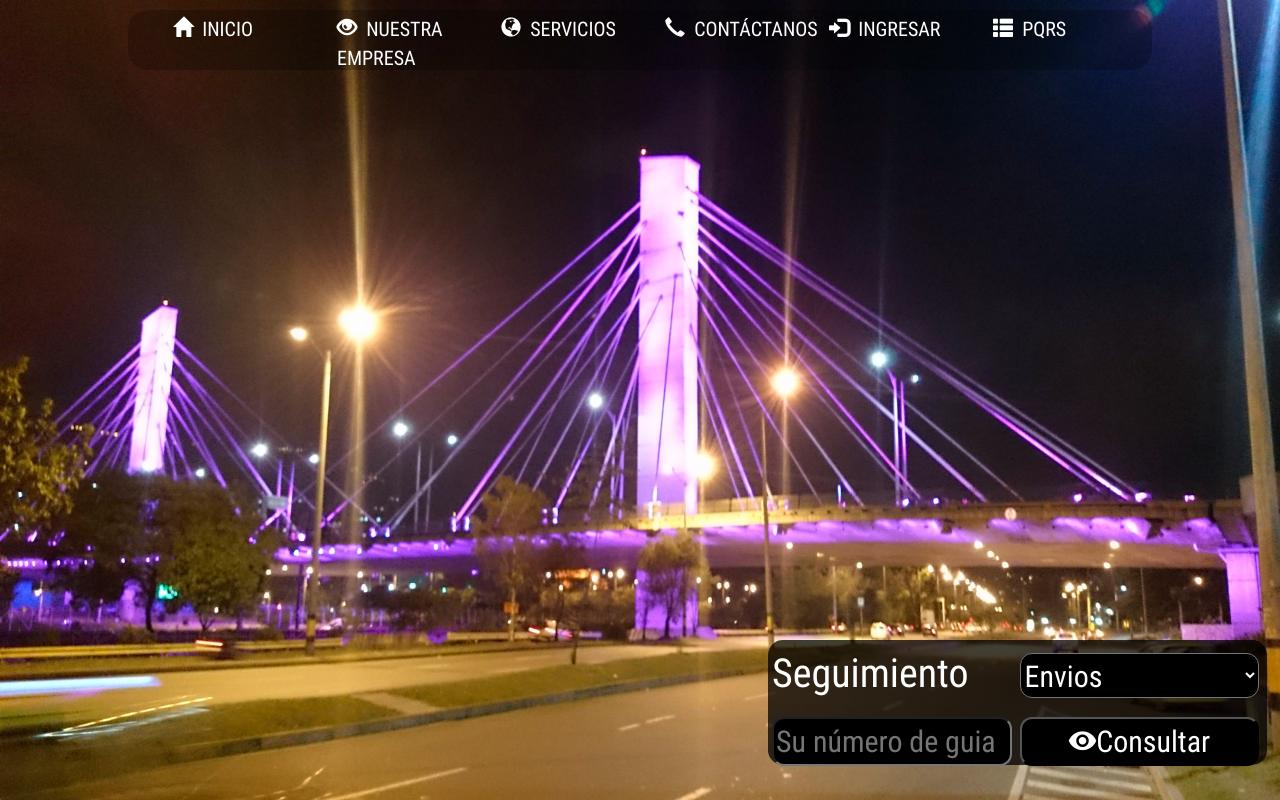
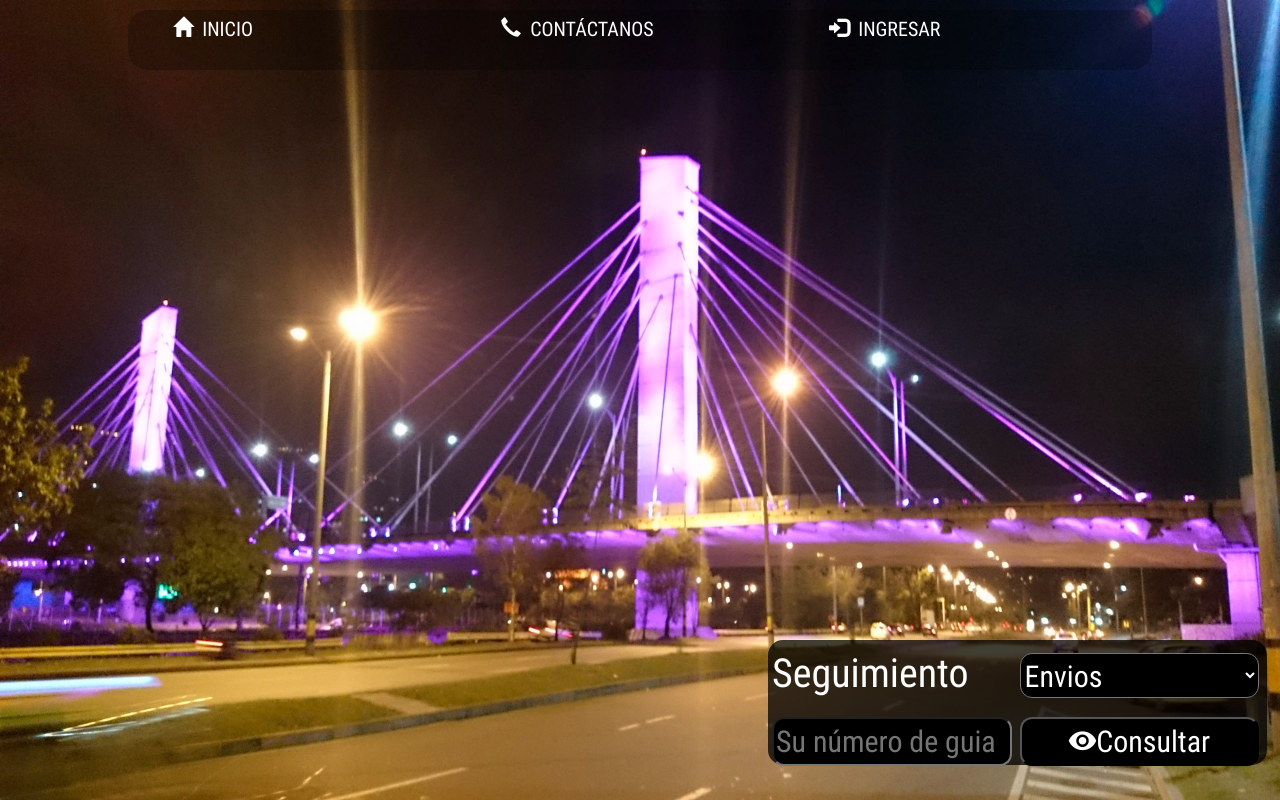
Before and after one commit to andresmrg/app-domiserv, a PHP site: page / in a window 1280 px wide. Run offline with PHP 8.4, Linux system fonts and the light colour scheme; a stand-in replaces the project's code that opens the database connection; some libraries are stand-ins or nearby versions.

Commit message:
Hide unused menus

```diff
--- a/vistas/modulos/navprincipal.php
+++ b/vistas/modulos/navprincipal.php
@@ -1,28 +1,19 @@
-
 <header>
-
-
     <input type="checkbox" id="btn-menu">
     <label id="menuresponsive" for="btn-menu" >Menú<span><i class="zmdi zmdi-menu"></i></span></label>
-
-
-
     <nav class="menu">
         <ul >
             <li class="submenu"><a href="<?php echo SERVERURL; ?>"><span class="glyphicon glyphicon-home"></span>&nbsp; INICIO</a></li>
-					<li class="submenu"><a href="#"> <span class="glyphicon glyphicon-eye-open"></span>&nbsp; NUESTRA EMPRESA</a>
+            <!-- <li class="submenu"><a href="#"> <span class="glyphicon glyphicon-eye-open"></span>&nbsp; NUESTRA EMPRESA</a>
                 <ul class="children">
                     <li><a href="clientes">Nuestros Clientes</a></li>
                     <li><a href="empresa">Empresa</a></li>
                     <li><a href="mision">Misión</a></li>
                     <li><a href="vision">Visión </a></li>
                     <li><a href="politicas">Políticas </a></li>
-
                 </ul>
-
-					</li>
-
-					<li class="submenu"><a href="#"><span class="glyphicon glyphicon-globe"></span>&nbsp; SERVICIOS</a>
+            </li> -->
+            <!-- <li class="submenu"><a href="#"><span class="glyphicon glyphicon-globe"></span>&nbsp; SERVICIOS</a>
                 <ul class="children">
                     <li class="submenu1"><a href="#">Carga</a>
                         <ul class=" children1">
@@ -47,11 +38,10 @@
                     </li>
 
                 </ul>
-					</li>
+            </li> -->
             <li class="submenu"><a href="contacto"><span class="glyphicon glyphicon-earphone"></span>&nbsp; CONTÁCTANOS</a></li>
             <li class="submenu"><a href="<?php echo SERVERURL; ?>login/" ><span class="glyphicon glyphicon-log-in"></span>&nbsp; INGRESAR</a></li>
-					<li class="submenu"><a href="#"><span class="glyphicon glyphicon-th-list"></span>&nbsp; PQRS</a></li>
+            <!-- <li class="submenu"><a href="#"><span class="glyphicon glyphicon-th-list"></span>&nbsp; PQRS</a></li> -->
         </ul>
     </nav>
-
 </header>
```
Lines whose indentation alone changed are shown as unchanged.
